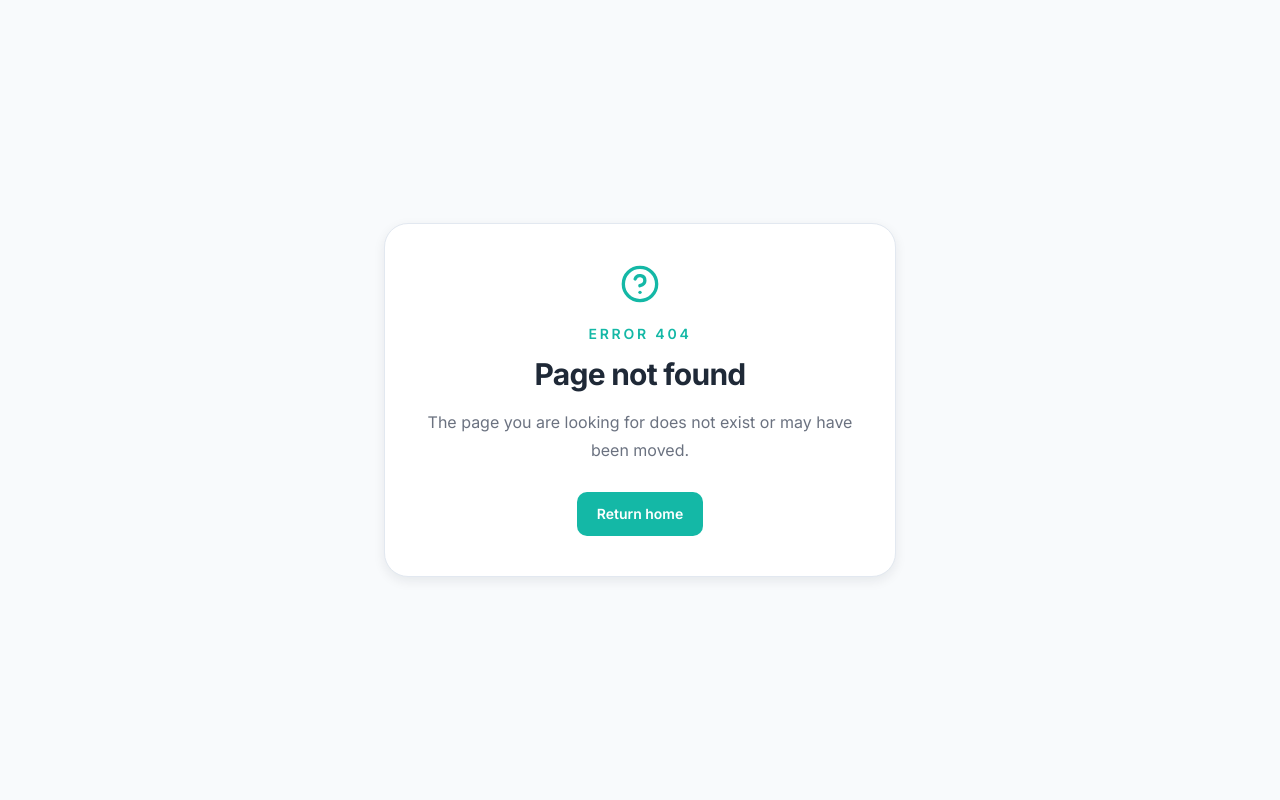
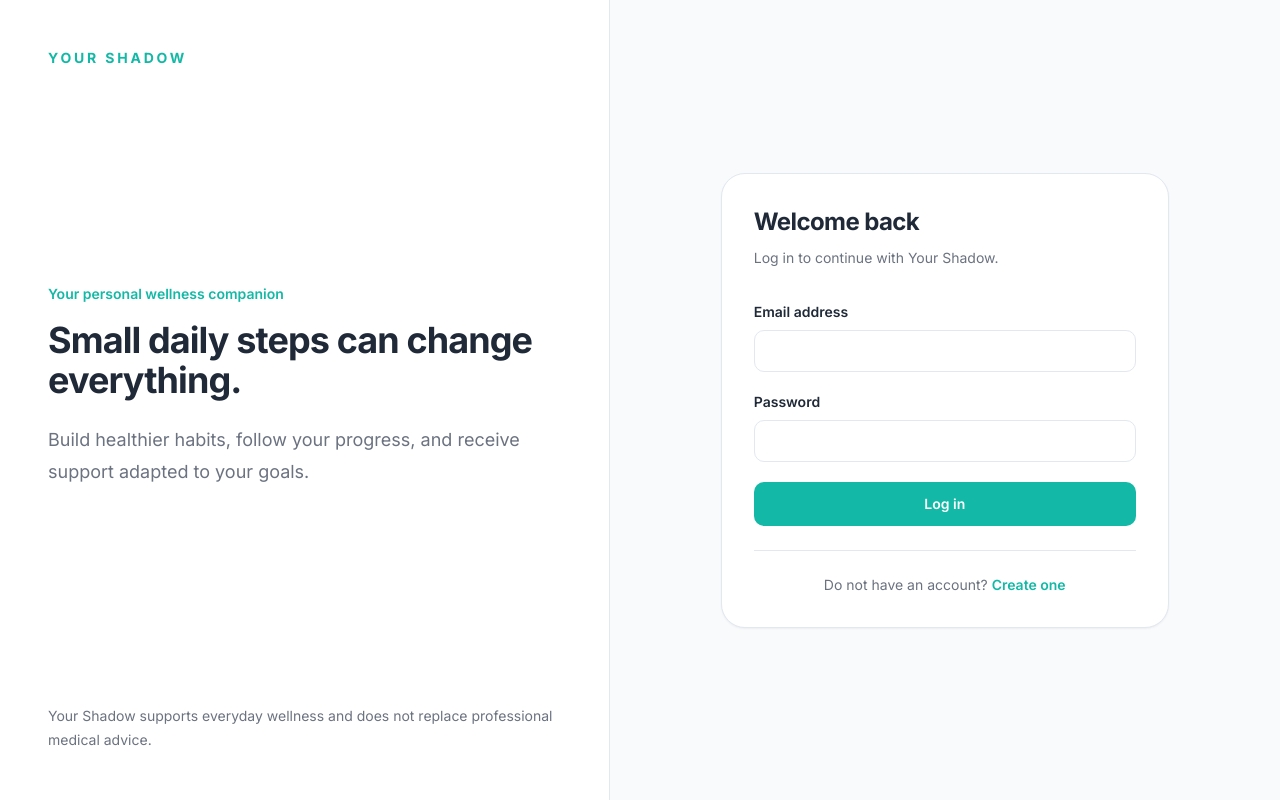
Before and after one commit to Austin7V/your-shadow, a Next.js app in the folder apps/web/: page /login in a window 1280 px wide. Before the commit this address had no page. Built offline with nearby package versions, Linux system fonts and the light colour scheme.

Commit message:
feat: add account login page

```diff
--- /dev/null
+++ b/apps/web/src/app/(auth)/login/page.tsx
@@ -0,0 +1,19 @@
+import type { Metadata } from "next";
+import { LoginForm } from "@/app/components/auth/login-form";
+
+export const metadata: Metadata = {
+  title: "Log in",
+  description: "Log in to your Your Shadow account.",
+};
+
+type LoginPageProps = {
+  searchParams: Promise<{
+    registered?: string | string[];
+  }>;
+};
+
+export default async function LoginPage({ searchParams }: LoginPageProps) {
+  const params = await searchParams;
+
+  return <LoginForm registrationCompleted={params.registered === "true"} />;
+}
--- /dev/null
+++ b/apps/web/src/app/components/auth/login-form.tsx
@@ -0,0 +1,159 @@
+"use client";
+
+import Link from "next/link";
+import { useRouter } from "next/navigation";
+import { useState } from "react";
+import type { FormEvent } from "react";
+import { getAuthErrorMessage, loginUser } from "@/lib/api/auth-api";
+import { AuthCard } from "./auth-card";
+import { Button } from "../ui/button";
+import { Input } from "../ui/input";
+
+type LoginFormProps = {
+  registrationCompleted: boolean;
+};
+
+type LoginField = "email" | "password";
+
+type LoginFieldErrors = Partial<Record<LoginField, string>>;
+
+const emailPattern = /^[^\s@]+@[^\s@]+\.[^\s@]+$/;
+
+export function LoginForm({ registrationCompleted }: LoginFormProps) {
+  const router = useRouter();
+
+  const [email, setEmail] = useState("");
+  const [password, setPassword] = useState("");
+  const [fieldErrors, setFieldErrors] = useState<LoginFieldErrors>({});
+  const [formError, setFormError] = useState<string | null>(null);
+  const [isSubmitting, setIsSubmitting] = useState(false);
+
+  const clearFieldError = (field: LoginField) => {
+    setFieldErrors((currentErrors) => {
+      const nextErrors = { ...currentErrors };
+
+      delete nextErrors[field];
+
+      return nextErrors;
+    });
+  };
+
+  const validateForm = (): LoginFieldErrors => {
+    const errors: LoginFieldErrors = {};
+
+    if (!emailPattern.test(email.trim())) {
+      errors.email = "Enter a valid email address.";
+    }
+
+    if (password.length < 8) {
+      errors.password = "Password must contain at least 8 characters.";
+    } else if (password.length > 128) {
+      errors.password = "Password must not exceed 128 characters.";
+    } else if (!/\S/.test(password)) {
+      errors.password = "Password must contain a non-whitespace character.";
+    }
+
+    return errors;
+  };
+
+  const handleSubmit = async (event: FormEvent<HTMLFormElement>) => {
+    event.preventDefault();
+
+    const validationErrors = validateForm();
+
+    setFieldErrors(validationErrors);
+    setFormError(null);
+
+    if (Object.keys(validationErrors).length > 0) {
+      return;
+    }
+
+    setIsSubmitting(true);
+
+    try {
+      await loginUser({
+        email: email.trim().toLowerCase(),
+        password,
+      });
+
+      router.replace("/dashboard");
+      router.refresh();
+    } catch (error: unknown) {
+      setFormError(getAuthErrorMessage(error));
+    } finally {
+      setIsSubmitting(false);
+    }
+  };
+
+  return (
+    <AuthCard
+      title="Welcome back"
+      description="Log in to continue with Your Shadow."
+      footer={
+        <>
+          Do not have an account?{" "}
+          <Link
+            href="/register"
+            className="font-semibold text-primary hover:underline"
+          >
+            Create one
+          </Link>
+        </>
+      }
+    >
+      <form className="space-y-5" onSubmit={handleSubmit} noValidate>
+        {registrationCompleted ? (
+          <div
+            className="rounded-md border border-primary bg-primary/10 px-4 py-3 text-sm text-foreground"
+            role="status"
+          >
+            Your account was created successfully. You can now log in.
+          </div>
+        ) : null}
+
+        {formError ? (
+          <div
+            className="rounded-md border border-error bg-error/10 px-4 py-3 text-sm text-error"
+            role="alert"
+          >
+            {formError}
+          </div>
+        ) : null}
+
+        <Input
+          id="login-email"
+          name="email"
+          type="email"
+          label="Email address"
+          autoComplete="email"
+          value={email}
+          error={fieldErrors.email}
+          disabled={isSubmitting}
+          onChange={(event) => {
+            setEmail(event.target.value);
+            clearFieldError("email");
+          }}
+        />
+
+        <Input
+          id="login-password"
+          name="password"
+          type="password"
+          label="Password"
+          autoComplete="current-password"
+          value={password}
+          error={fieldErrors.password}
+          disabled={isSubmitting}
+          onChange={(event) => {
+            setPassword(event.target.value);
+            clearFieldError("password");
+          }}
+        />
+
+        <Button type="submit" className="w-full" loading={isSubmitting}>
+          Log in
+        </Button>
+      </form>
+    </AuthCard>
+  );
+}
```
